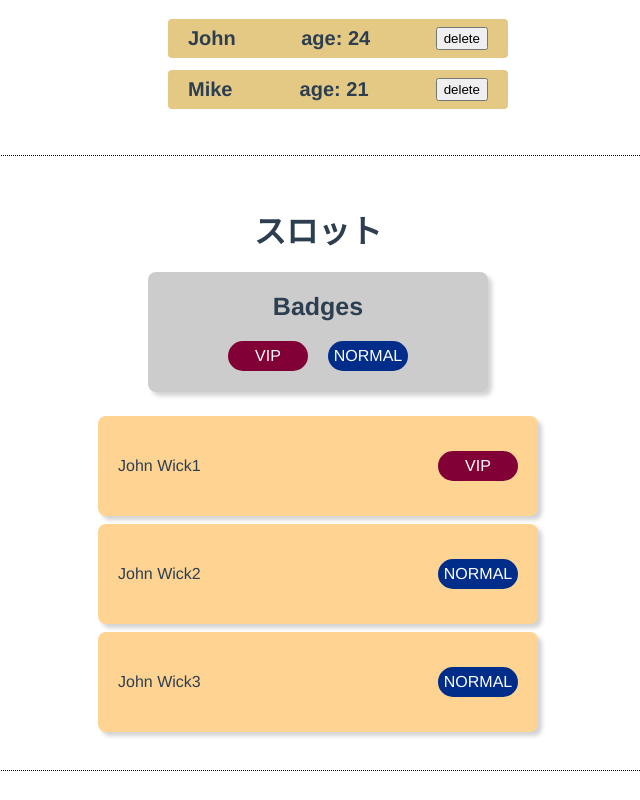
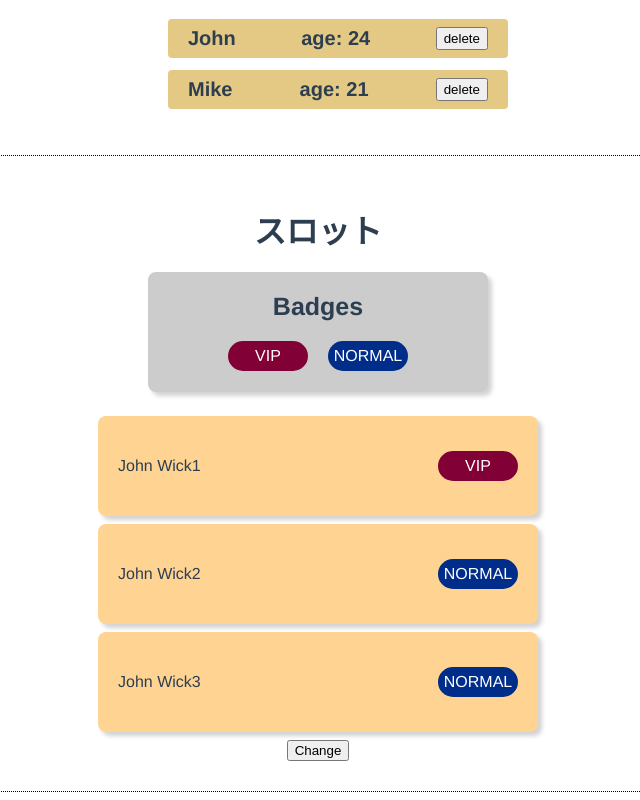
Before and after one commit to y-soliloquy/vue-ts-study, a Vue app: page / in a window 1280 px wide. Shown: the part 311-1111 px from the top of the page, without its empty margins (322-962 px from the left). Before the commit the page ends 1090 px from the top, so only its background shows below. Built offline with nearby package versions, Linux system fonts and the light colour scheme.

Commit message:
表示切替のボタンを設置

```diff
--- a/src/components/Resavation.vue
+++ b/src/components/Resavation.vue
@@ -1,7 +1,14 @@
 <script setup lang="ts">
+import { ref } from 'vue';
 import UITitle from './ui/UITitle.vue';
 import Card from './Card.vue';
 import Badge from './Badge.vue';
+
+const isListVisible = ref<boolean>(true);
+
+const onClickButton = () => {
+    isListVisible.value = !isListVisible.value
+}
 </script>
 
 <template>
@@ -18,27 +25,29 @@ import Badge from './Badge.vue';
                 </Badge>
             </div>
         </Card>
-
+        <div v-if="isListVisible">
             <Card class="resavation-card">
                 <span>John Wick1</span>
                 <Badge class="vip-badge">
                     <span>VIP</span>
                 </Badge>
             </Card>
-
             <Card class="resavation-card">
                 <span>John Wick2</span>
                 <Badge class="normal-badge">
                     <span>NORMAL</span>
                 </Badge>
             </Card>
-
             <Card class="resavation-card">
                 <span>John Wick3</span>
                 <Badge class="normal-badge">
                     <span>NORMAL</span>
                 </Badge>
             </Card>
+        </div>
+
+
+        <button @click="onClickButton">Change</button>
     </div>
 </template>
 
```
Lines whose indentation alone changed are shown as unchanged.
